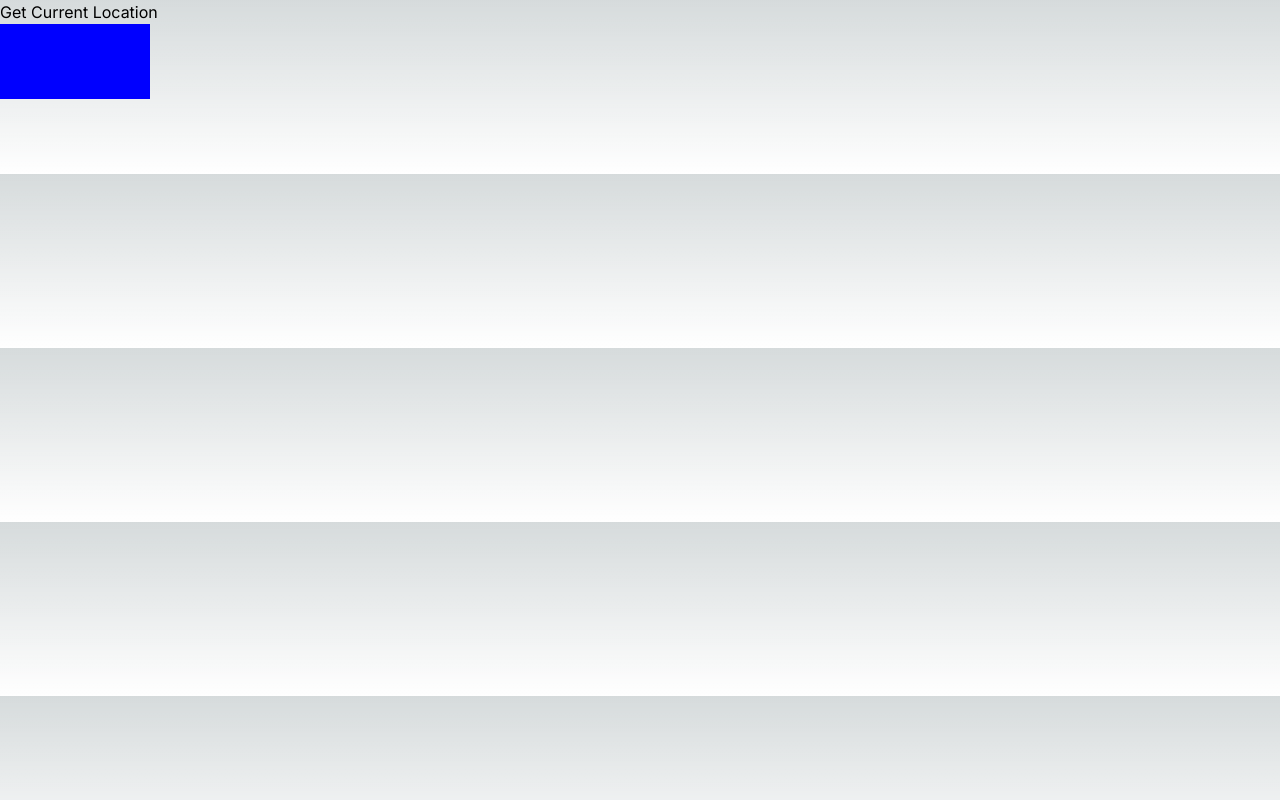
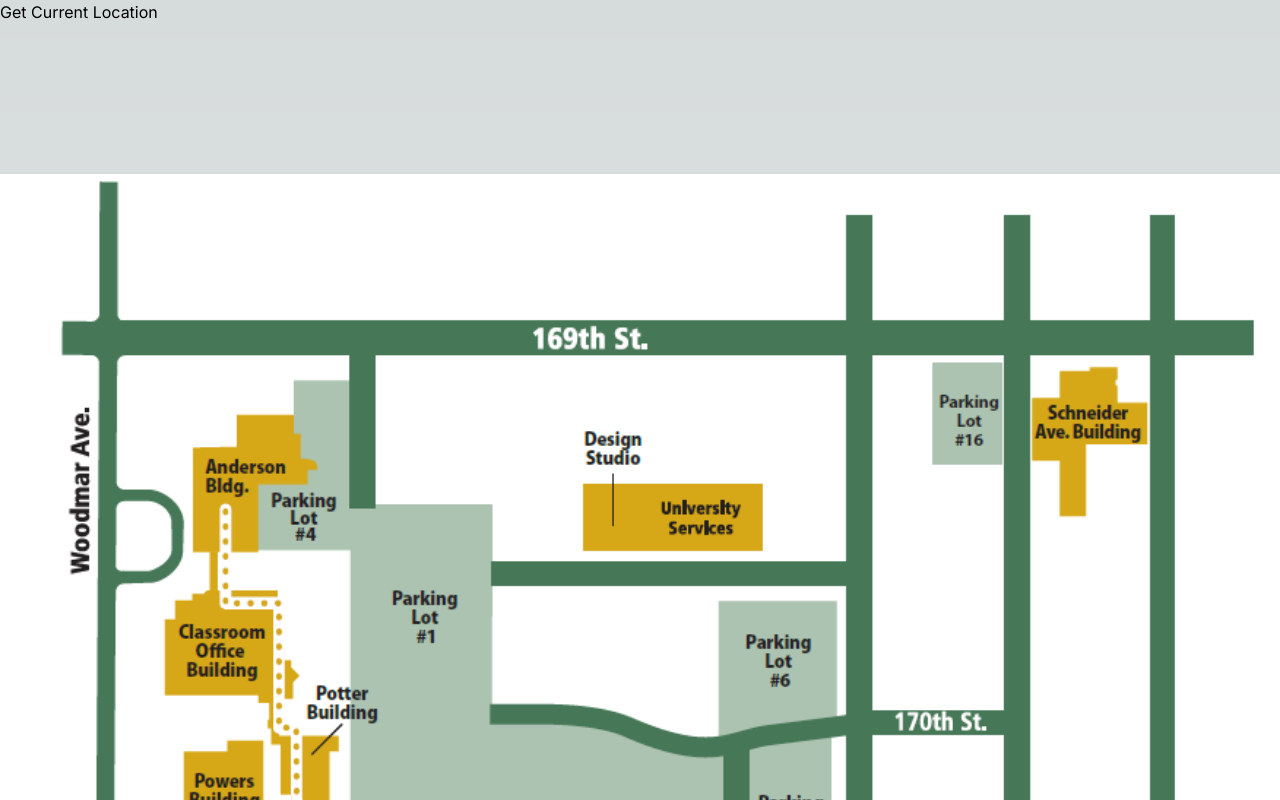
Before and after one commit to peter-biz/RyanCompanyPNWmap, a Next.js app in the folder pnw-map/: page / in a window 1280 px wide. Shown: the top 800 px of the page. Built offline with nearby package versions, Linux system fonts and the light colour scheme.

Commit message:
added ***VERY*** basic map png to page

```diff
--- a/pnw-map/app/page.tsx
+++ b/pnw-map/app/page.tsx
@@ -19,7 +19,7 @@ Features:
 //Trying to decide if im gonna draw that map or use a png of the map and overlay the features on top of it.
 
 'use client';
-import { getLocation, building } from "./components/location.js";
+import { getLocation, building } from "./components/location.jsx";
 import { NextPage } from "next";
 import React, { useRef, useEffect } from 'react';
 
@@ -30,10 +30,14 @@ export default function Home() {
     const canvas = canvasRef.current;
     const ctx = canvas?.getContext('2d');
 
-    if (ctx) {
-      ctx.fillStyle = "blue";
-      ctx.fillRect(0, 0, 150, 75);
-    }
+    const image = document.getElementById("source") as HTMLImageElement;
+
+    image.addEventListener("load", () => {
+      ctx?.drawImage(image, 0, 0);
+    });
+
+  //  document.body.style.overflow = "visible"; //if set to hidden, disables scrolling all together :/, im jsut trying to hide it
+
   }, []);
 
 
@@ -50,7 +54,7 @@ export default function Home() {
   }
 
   function displayLocation() {
-    //display current location on map(as a pin) and on header telling you the building you're in
+    //display current location on map(as a pin) and on header(navbar, this might be better implement in the navbar file) telling you the building you're in
 
     //document.getElementById("map").innerHTML = "You are currently in " + building;
   }
@@ -59,9 +63,12 @@ export default function Home() {
 
   return (
     <>
-      <div id="map"></div>
       <button onClick={currLocation}>Get Current Location</button>
-      <canvas ref={canvasRef} />
+      <canvas id="canvas"></canvas>
+      <div >
+        <img id="source" src="pnw-map.png" alt="PNW Map" width="100%" height="100%" />
+      </div>
+
 
 
     </>
```
Also changed, not shown: pnw-map/app/components/location.jsx (renamed from pnw-map/app/components/location.js), pnw-map/public/pnw-map.png (renamed from pnw-map/app/components/pnw-map.png).
